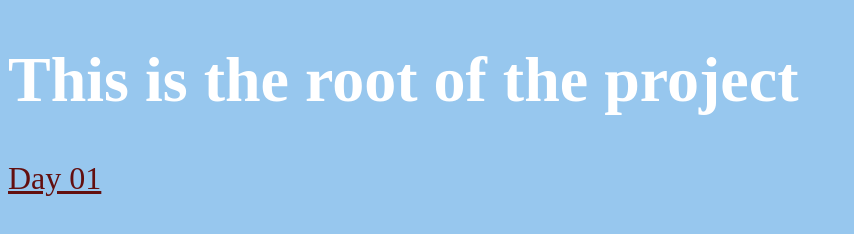
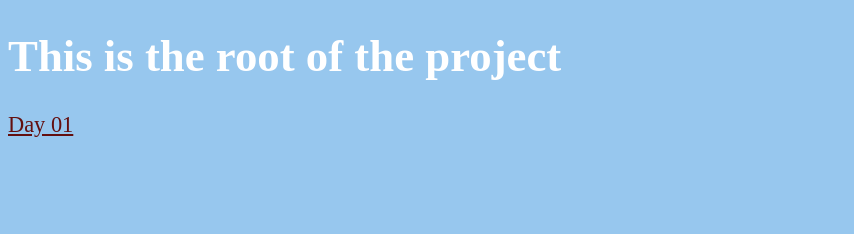
Before and after one commit to vinsonf/mfw-02-22-22, a plain HTML site: page index.html in a window 1280 px wide. Shown: the whole page, without its empty margins (0-854 px from the left). Drawn offline with Linux system fonts and the light colour scheme.

Commit message:
update font size to 1.4rem

```diff
--- a/css/style.css
+++ b/css/style.css
@@ -1,7 +1,7 @@
 body {
     background-color: rgb(151, 199, 238);
     color: white;
-    font-size: 2rem;
+    font-size: 1.4rem;
 }
 
 a {
```
